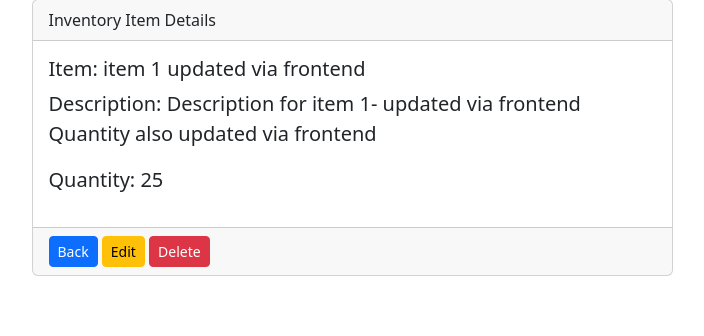
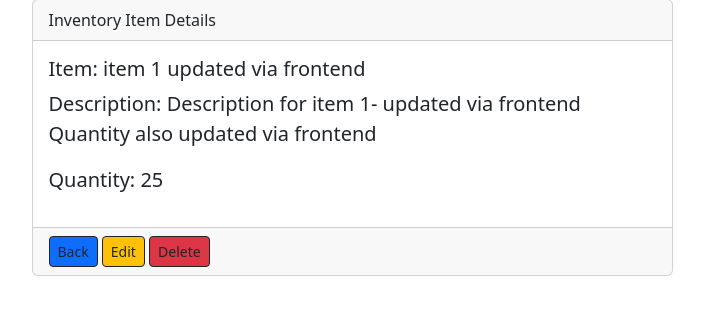
Before and after one commit to J-Etienne1/FinalYearProject, a Django app: page /inventory/1 in a window 1280 px wide. Shown: the part 189-525 px from the top of the page, without its empty margins (288-992 px from the left). Run offline with Django 4.2, Linux system fonts and the light colour scheme; a user stored in the database is signed in; data comes from the database, SQL or seed files in the repository; both versions use the stored data as it was after the commit.

Commit message:
updated styling, may revert

```diff
--- a/main/inventory_component/templates/inventory_add.html
+++ b/main/inventory_component/templates/inventory_add.html
@@ -43,11 +43,11 @@
                 </div>
 
                 <div class="row d-flex justify-content-center">
-                    <button type="submit" class="btn btn-sm btn-success w-25">Save</button>
+                    <button type="submit" class="btn btn-sm btn-success w-25 btn-outline-dark">Save</button>
                 </div>
 
                 <div class="card-footer">
-                    <a href="{% url 'inventory_list' %}" class="btn btn-sm btn-primary">Back</a>
+                    <a href="{% url 'inventory_list' %}" class="btn btn-sm btn-primary btn-outline-dark">Back</a>
                 </div>
 
 
--- a/main/inventory_component/templates/inventory_detail.html
+++ b/main/inventory_component/templates/inventory_detail.html
@@ -28,9 +28,9 @@
                 <p class="fs-5">Quantity: {{ item.quantity }}</p>
             </div>
             <div class="card-footer">
-                <a href="{% url 'inventory_list' %}" class="btn btn-sm btn-primary">Back</a>
-                <a href="{% url 'item.update' pk=item.id %}" class="btn btn-sm btn-warning">Edit</a>
-                <a href="{% url 'item.delete' pk=item.id %}" class="btn btn-sm btn-danger">Delete</a>
+                <a href="{% url 'inventory_list' %}" class="btn btn-sm btn-primary btn-outline-dark">Back</a>
+                <a href="{% url 'item.update' pk=item.id %}" class="btn btn-sm btn-warning btn-outline-dark">Edit</a>
+                <a href="{% url 'item.delete' pk=item.id %}" class="btn btn-sm btn-danger btn-outline-dark">Delete</a>
             </div>
         </div>
     </div>
```
Also changed, not shown: main/db.sqlite3.
